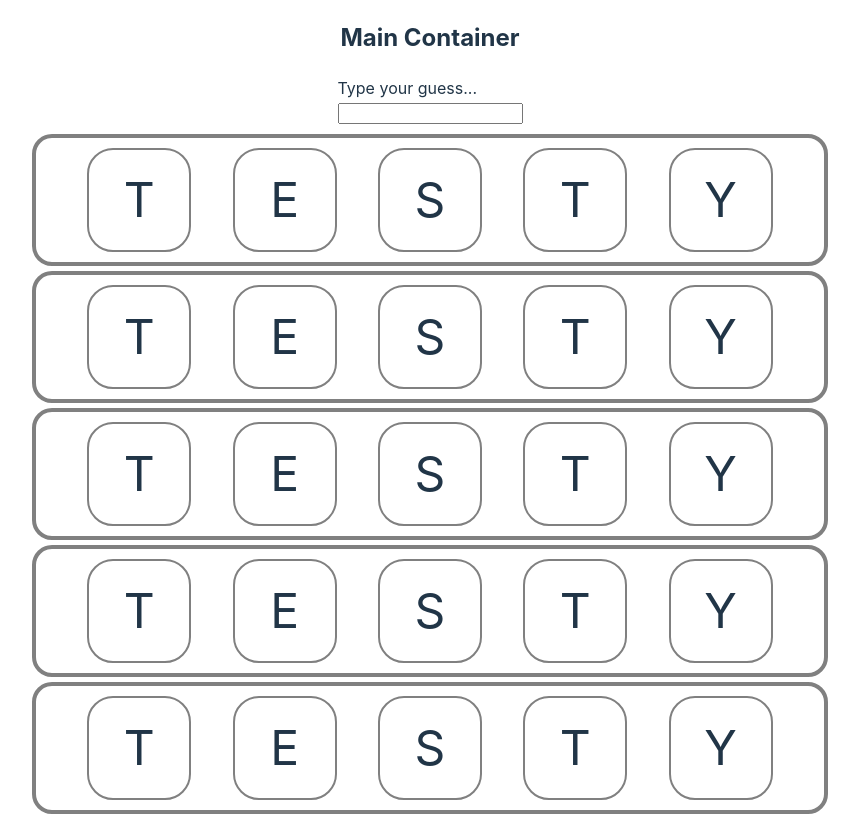
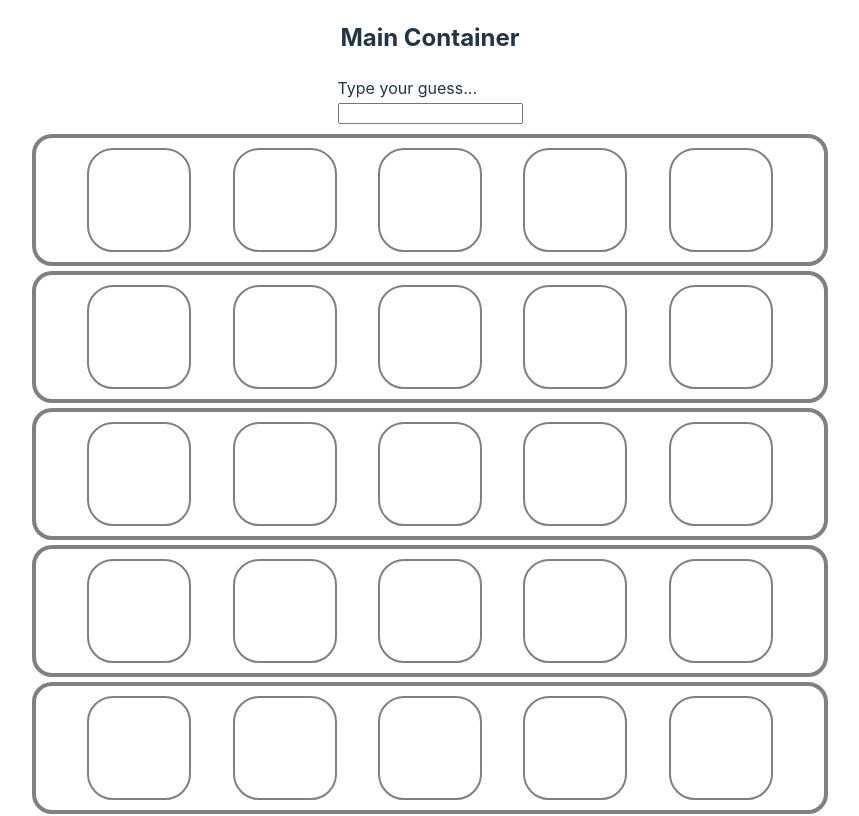
Before and after one commit to maxnmcbride/wordleanalog, a React (Vite) app: page / in a window 1280 px wide. Shown: the top 816 px of the page, without its empty margins (210-1069 px from the left). Built offline with nearby package versions, Linux system fonts and the light colour scheme.

Commit message:
Implemented individual guess rendering per row

```diff
--- a/src/App.jsx
+++ b/src/App.jsx
@@ -9,20 +9,18 @@ function App() {
   const dispatch = useDispatch()
 
   const [inputWord, setInputWord] = useState("")
-  // const [guess, setGuess] = useState(null)
 
-  const rows = [0, 1, 2, 3, 4, 5] // <-- Data from state
-  const renderedRows = rows.map(row => <Row key={row} />) // State passed as props or accessed in each Row component?
+  const rows = [1, 2, 3, 4, 5, 6] // <-- Data from state?
+  const renderedRows = rows.map(row => <Row key={row} guessIndex={row} />)
 
   const submitGuess = (e) => {
     e.preventDefault()
-    let newGuess = []
-    for (let i in inputWord) newGuess.push(inputWord[i].toUpperCase())
-    // setGuess(newGuess)
+    let letterVals = []
+    for (let i in inputWord) letterVals.push(inputWord[i].toUpperCase())
     dispatch(
       addGuess({
         id: nanoid(),
-        newGuess
+        letterVals
       })
     )
     setInputWord("")
--- a/src/components/Row.jsx
+++ b/src/components/Row.jsx
@@ -1,16 +1,17 @@
 import { useSelector } from "react-redux/es/hooks/useSelector"
 import LetterBox from "./LetterBox"
 
-const Row = () => {
-    const guess = useSelector(state => state.guesses[0])
+const Row = (guessIndex) => {
+    const guesses = useSelector(state => state.guesses)
 
     const tempLetters = ["", "", "", "", ""]
 
-    let letterBoxes = guess.letterVals.map((letter, index) => <LetterBox key={index} letter={letter} />)
+    let letterBoxes = tempLetters.map((letter, index) => <LetterBox key={index} letter={letter} />)
 
-    // if (guess.guess) {
-    //     letterBoxes = guess.guess.map((letter, index) => <LetterBox key={index} letter={letter} />)
-    // }
+    if (guesses.hasOwnProperty(guessIndex.guessIndex)) {
+        const guess = guesses[guessIndex.guessIndex].letterVals
+        letterBoxes = guess.map((letter, index) => <LetterBox key={index} letter={letter} />)
+    }
 
     return (
         <div className="letter-row">
--- a/src/features/guessesSlice.js
+++ b/src/features/guessesSlice.js
@@ -2,7 +2,7 @@
 import { createSlice } from "@reduxjs/toolkit"
 
 const initialState = [
-    {id: '1', letterVals: ["T", "E", "S", "T", "Y"]}
+    {id: '1', letterVals: ["", "", "", "", ""]}
 ]
 
 const guessesSlice = createSlice({
```
